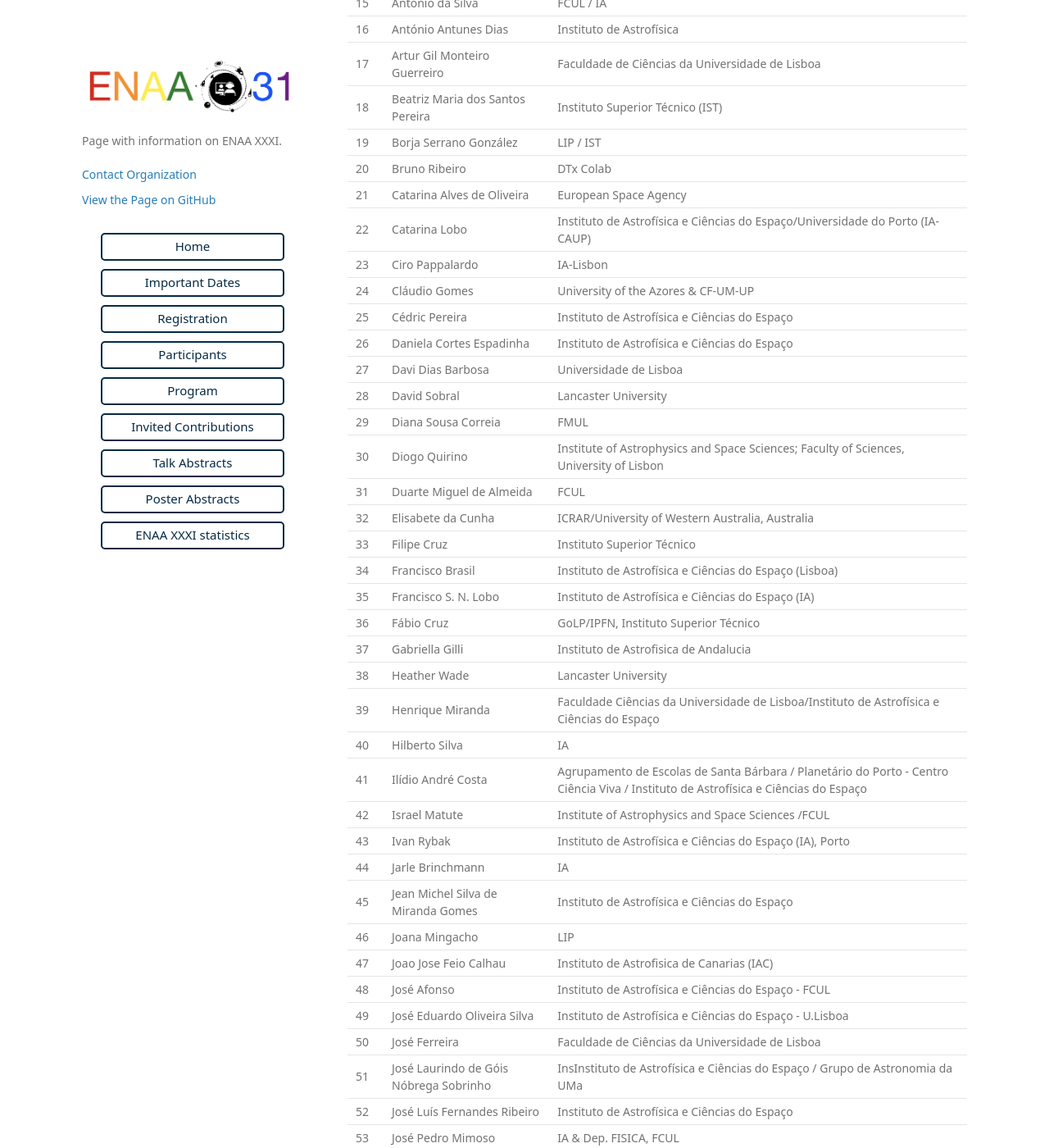
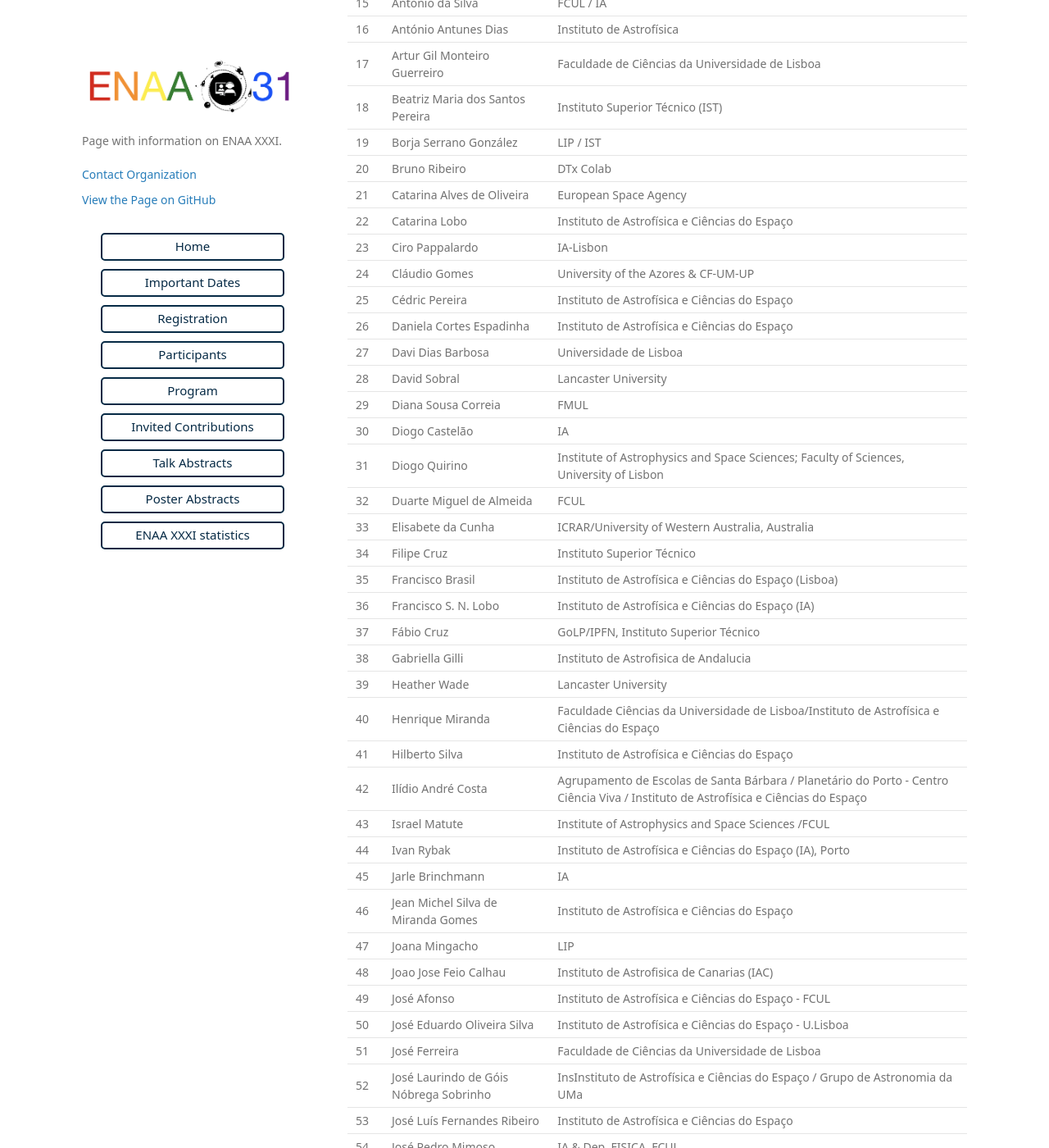
Before and after one commit to ENAAXXXI/ENAAXXXI.github.io, a Jekyll site: the page built from participants.md, in a window 1280 px wide and 1400 px high, scrolled down 632 px. Shown: the whole window at 82% size. Built offline with Jekyll 4.4.1, drawn with Linux system fonts in a browser that asks for light colours; some web fonts are replaced; our own code applies the rules of GitHub Pages for plain Markdown files; some of the changed text lies outside the part shown.

Commit message:
update participants

```diff
--- a/participants.md
+++ b/participants.md
@@ -25,7 +25,7 @@
 | 19 | Borja Serrano González | LIP / IST |
 | 20 | Bruno Ribeiro | DTx Colab |
 | 21 | Catarina Alves de Oliveira | European Space Agency |
-| 22 | Catarina Lobo | Instituto de Astrofísica e Ciências do Espaço/Universidade do Porto (IA-CAUP) |
+| 22 | Catarina Lobo | Instituto de Astrofísica e Ciências do Espaço |
 | 23 | Ciro Pappalardo | IA-Lisbon |
 | 24 | Cláudio Gomes | University of the Azores & CF-UM-UP |
 | 25 | Cédric Pereira | Instituto de Astrofísica e Ciências do Espaço |
@@ -33,31 +33,31 @@
 | 27 | Davi Dias Barbosa | Universidade de Lisboa |
 | 28 | David Sobral | Lancaster University |
 | 29 | Diana Sousa Correia | FMUL |
-| 30 | Diogo Quirino | Institute of Astrophysics and Space Sciences; Faculty of Sciences, University of Lisbon |
-| 31 | Duarte Miguel de Almeida | FCUL |
-| 32 | Elisabete da Cunha | ICRAR/University of Western Australia, Australia |
-| 33 | Filipe Cruz | Instituto Superior Técnico |
-| 34 | Francisco Brasil | Instituto de Astrofísica e Ciências do Espaço (Lisboa) |
-| 35 | Francisco S. N. Lobo | Instituto de Astrofísica e Ciências do Espaço (IA) |
-| 36 | Fábio Cruz | GoLP/IPFN, Instituto Superior Técnico |
-| 37 | Gabriella Gilli | Instituto de Astrofisica de Andalucia |
-| 38 | Heather Wade | Lancaster University |
-| 39 | Henrique Miranda | Faculdade Ciências da Universidade de Lisboa/Instituto de Astrofísica e Ciências do Espaço |
-| 40 | Hilberto Silva | IA |
-| 41 | Ilídio André Costa | Agrupamento de Escolas de Santa Bárbara / Planetário do Porto - Centro Ciência Viva / Instituto de Astrofísica e Ciências do Espaço |
-| 42 | Israel Matute | Institute of Astrophysics and Space Sciences /FCUL |
-| 43 | Ivan Rybak | Instituto de Astrofísica e Ciências do Espaço (IA), Porto |
-| 44 | Jarle Brinchmann | IA |
-| 45 | Jean Michel Silva de Miranda Gomes | Instituto de Astrofísica e Ciências do Espaço |
-| 46 | Joana Mingacho | LIP |
-| 47 | Joao Jose Feio Calhau | Instituto de Astrofisica de Canarias (IAC) |
-| 48 | José Afonso | Instituto de Astrofísica e Ciências do Espaço - FCUL |
-| 49 | José Eduardo Oliveira Silva | Instituto de Astrofísica e Ciências do Espaço - U.Lisboa |
-| 50 | José Ferreira | Faculdade de Ciências da Universidade de Lisboa |
-| 51 | José Laurindo de Góis Nóbrega Sobrinho | InsInstituto de Astrofísica e Ciências do Espaço / Grupo de Astronomia da UMa |
-| 52 | José Luís Fernandes Ribeiro | Instituto de Astrofísica e Ciências do Espaço |
-| 53 | José Pedro  Mimoso  | IA & Dep. FISICA, FCUL |
-| 54 | João A Dias | Institute of Astrophysics and Space Sciences |
+| 30 | Diogo Castelão  | IA |
+| 31 | Diogo Quirino | Institute of Astrophysics and Space Sciences; Faculty of Sciences, University of Lisbon |
+| 32 | Duarte Miguel de Almeida | FCUL |
+| 33 | Elisabete da Cunha | ICRAR/University of Western Australia, Australia |
+| 34 | Filipe Cruz | Instituto Superior Técnico |
+| 35 | Francisco Brasil | Instituto de Astrofísica e Ciências do Espaço (Lisboa) |
+| 36 | Francisco S. N. Lobo | Instituto de Astrofísica e Ciências do Espaço (IA) |
+| 37 | Fábio Cruz | GoLP/IPFN, Instituto Superior Técnico |
+| 38 | Gabriella Gilli | Instituto de Astrofisica de Andalucia |
+| 39 | Heather Wade | Lancaster University |
+| 40 | Henrique Miranda | Faculdade Ciências da Universidade de Lisboa/Instituto de Astrofísica e Ciências do Espaço |
+| 41 | Hilberto Silva | Instituto de Astrofísica e Ciências do Espaço |
+| 42 | Ilídio André Costa | Agrupamento de Escolas de Santa Bárbara / Planetário do Porto - Centro Ciência Viva / Instituto de Astrofísica e Ciências do Espaço |
+| 43 | Israel Matute | Institute of Astrophysics and Space Sciences /FCUL |
+| 44 | Ivan Rybak | Instituto de Astrofísica e Ciências do Espaço (IA), Porto |
+| 45 | Jarle Brinchmann | IA |
+| 46 | Jean Michel Silva de Miranda Gomes | Instituto de Astrofísica e Ciências do Espaço |
+| 47 | Joana Mingacho | LIP |
+| 48 | Joao Jose Feio Calhau | Instituto de Astrofisica de Canarias (IAC) |
+| 49 | José Afonso | Instituto de Astrofísica e Ciências do Espaço - FCUL |
+| 50 | José Eduardo Oliveira Silva | Instituto de Astrofísica e Ciências do Espaço - U.Lisboa |
+| 51 | José Ferreira | Faculdade de Ciências da Universidade de Lisboa |
+| 52 | José Laurindo de Góis Nóbrega Sobrinho | InsInstituto de Astrofísica e Ciências do Espaço / Grupo de Astronomia da UMa |
+| 53 | José Luís Fernandes Ribeiro | Instituto de Astrofísica e Ciências do Espaço |
+| 54 | José Pedro  Mimoso  | IA & Dep. FISICA, FCUL |
 | 55 | João Dias | Institute of Astrophysics and Space Sciences, Faculty of Sciences, U.Lisbon |
 | 56 | João Duarte | CENTRA/IST |
 | 57 | João Francisco Ferreira | Aristotle University of Thessaloniki |
@@ -83,24 +83,27 @@
 | 77 | Pedro Guilherme Garcia | FCUL |
 | 78 | Pedro Machado | Instituto de Astrofísica e Ciências do Espaço |
 | 79 | Pedro Medeiros | Universidade de Aveiro |
-| 80 | Raul Cerveira Lima | Escola Superior de Saúde do Politécnico do Porto/Instituto de Astrofísica e Ciências do Espaço |
-| 81 | Raul Sarmento | LIP |
-| 82 | Rodrigo Carvajal | Institute of Astrophysics - University of Lisbon |
-| 83 | Rosa Doran | NUCLIO |
-| 84 | Rui Curado da Silva | LIP |
-| 85 | Rui Torres | GoLP/IPFN - Instituto Superior Técnico |
-| 86 | Rute Rodrigues | Rio Maior High School Portugal |
-| 87 | Sandra Raimundo | Univ. of Copenhagen / UCLA / Univ. of Southampton |
-| 88 | Santiago Gonzalez-Gaitan | CENTRA, Instituto Superior Técnico, Universidade de Lisboa |
-| 89 | Sara Anjos | NUCLIO/ University of Minho/ University of Leiden |
-| 90 | Sara Melissa Azevedo Freitas | Universidade do Porto |
-| 91 | Sara Nóbrega | FCUL/IA |
-| 92 | Sofia Trigo  | FCUL |
-| 93 | Stergios Amarantidis |  Institute of Astrophysics and Space Sciences |
-| 94 | Sílvia Vicente | IA - Institute of Astrophysics and Space Sciences |
-| 95 | Thibault Boulet | Centro de Astrofísica da Universidade do Porto |
-| 96 | Tiago Gonçalves | Instituto de Astrofísica e Ciências do Espaço, Faculdade de Ciências da Universidade de Lisboa  |
-| 97 | Vardan Adibekyan | Instituto de Astrofísica e Ciências do Espaço (IA) |
-| 98 | Vitor Bonifácio | CIDTFF, Physics Department, University of Aveiro |
-| 99 | Víctor Almendros-Abad | CENTRA FCUL |
-| 100 | Álvaro Manuel Folhas Ferreira | Agrupamento de escola de Águeda Sul / NUCLIO / CITEUC |
+| 80 | Priscila Doran | NUCLIO |
+| 81 | Raul Cerveira Lima | Escola Superior de Saúde do Politécnico do Porto/Instituto de Astrofísica e Ciências do Espaço |
+| 82 | Raul Sarmento | LIP |
+| 83 | Rodrigo Carvajal | Institute of Astrophysics - University of Lisbon |
+| 84 | Rosa Doran | NUCLIO |
+| 85 | Rui Curado da Silva | LIP |
+| 86 | Rui Torres | GoLP/IPFN - Instituto Superior Técnico |
+| 87 | Rute Rodrigues | Rio Maior High School Portugal |
+| 88 | Sandra Raimundo | Univ. of Copenhagen / UCLA / Univ. of Southampton |
+| 89 | Santiago Gonzalez-Gaitan | CENTRA, Instituto Superior Técnico, Universidade de Lisboa |
+| 90 | Sara Anjos | NUCLIO/ University of Minho/ University of Leiden |
+| 91 | Sara Melissa Azevedo Freitas | Universidade do Porto |
+| 92 | Sara Nóbrega | FCUL/IA |
+| 93 | Sofia Trigo  | FCUL |
+| 94 | Stergios Amarantidis |  Institute of Astrophysics and Space Sciences |
+| 95 | Sílvia Vicente | IA - Institute of Astrophysics and Space Sciences |
+| 96 | Thibault Boulet | Centro de Astrofísica da Universidade do Porto |
+| 97 | Tiago Costa | Max-Planck-Institute for Astrophysics |
+| 98 | Tiago Gonçalves | Instituto de Astrofísica e Ciências do Espaço, Faculdade de Ciências da Universidade de Lisboa  |
+| 99 | Tomás Silva | Instituto de Astrofísica e Ciências do Espaço (IA) |
+| 100 | Vardan Adibekyan | Instituto de Astrofísica e Ciências do Espaço (IA) |
+| 101 | Vitor Bonifácio | CIDTFF, Physics Department, University of Aveiro |
+| 102 | Víctor Almendros-Abad | CENTRA FCUL |
+| 103 | Álvaro Manuel Folhas Ferreira | Agrupamento de escola de Águeda Sul / NUCLIO / CITEUC |
```
